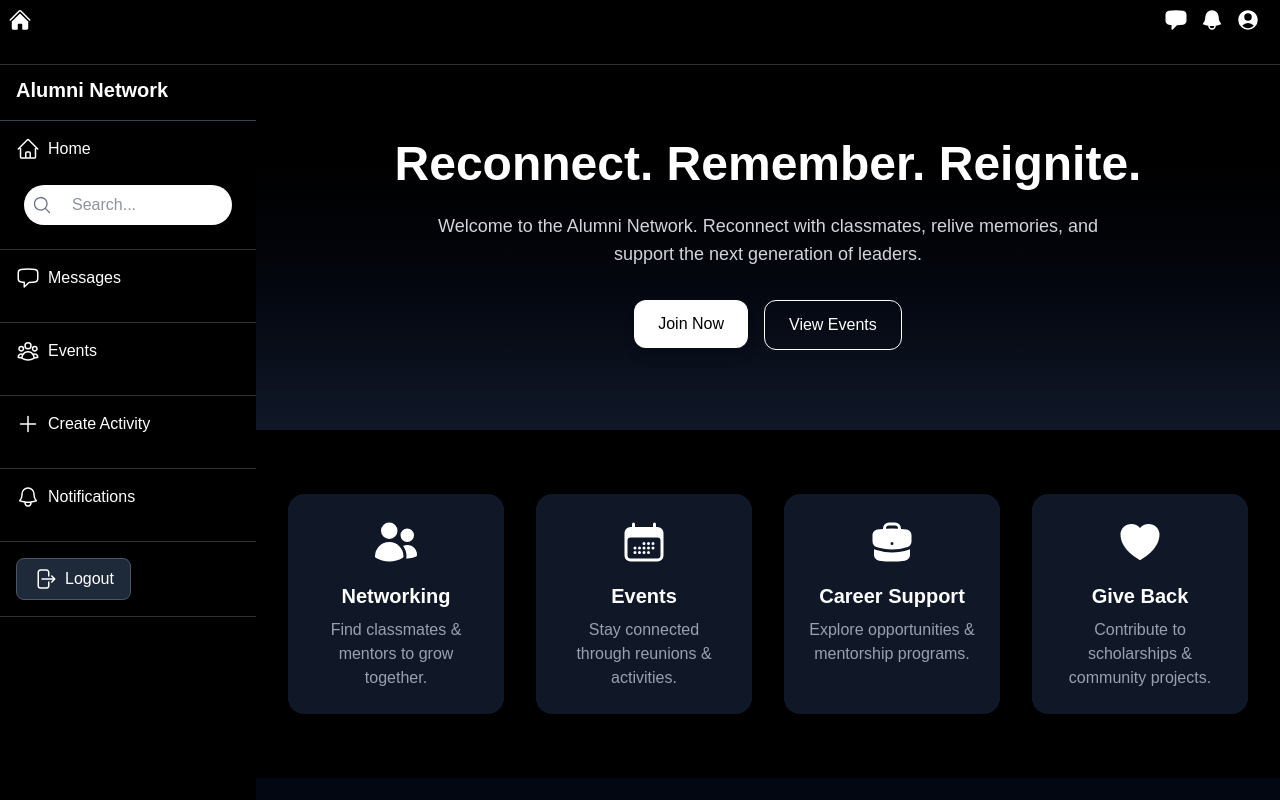
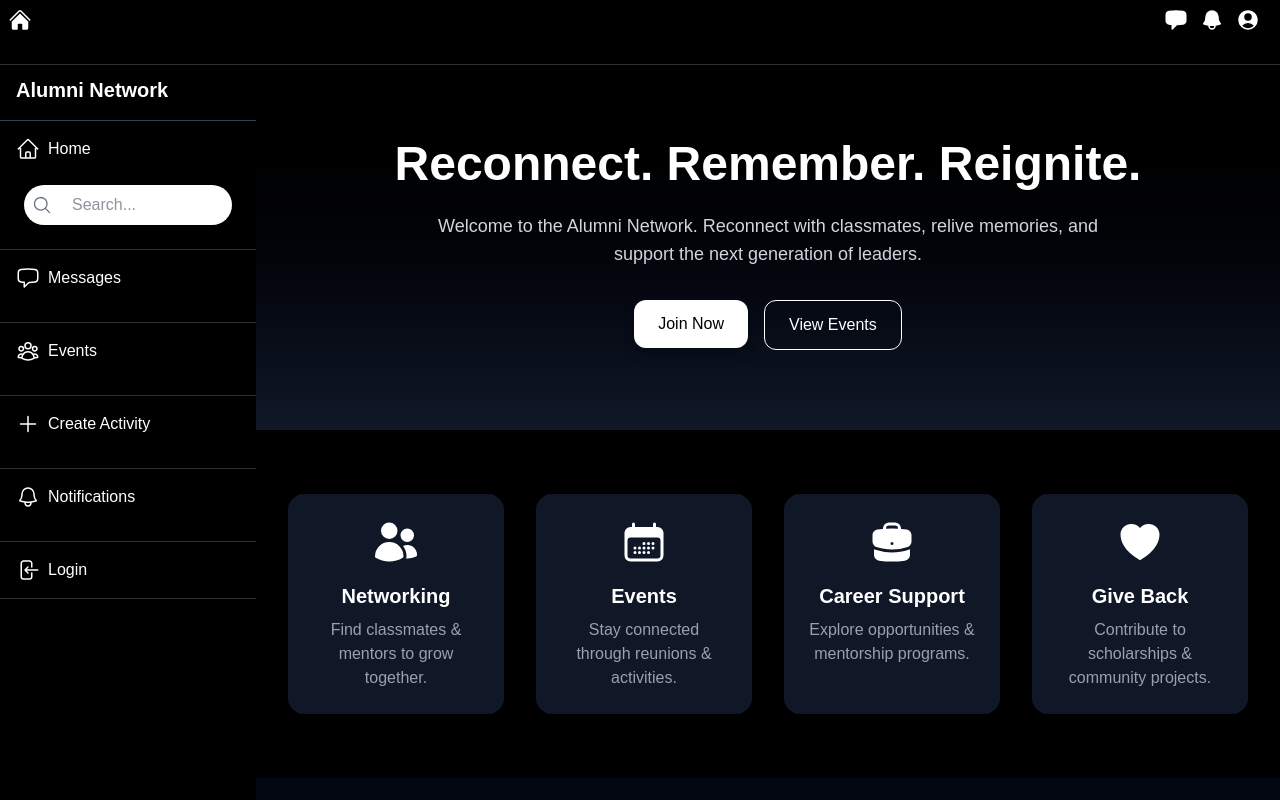
Before and after one commit to anamivale/glowing-sniffle, a Next.js app: page / in a window 1280 px wide. Shown: the top 800 px of the page. Built offline with nearby package versions, Linux system fonts and the light colour scheme; no server answers; the database is empty.

Commit message:
refactor: if authenticated signout else sign in

```diff
--- a/src/app/components/sidebar.jsx
+++ b/src/app/components/sidebar.jsx
@@ -5,7 +5,7 @@ import { usePathname, useRouter } from "next/navigation";
 import SearchBar from "./search";
 import {
   HomeIcon, BellIcon, ChatBubbleLeftIcon,
-  UserIcon, UserGroupIcon, PlusIcon, ArrowRightOnRectangleIcon,
+  UserIcon, UserGroupIcon, PlusIcon, ArrowRightOnRectangleIcon,ArrowLeftOnRectangleIcon,
   Bars3Icon, XMarkIcon
 } from '@heroicons/react/24/outline';
 import { getBrowserSupabase } from "@/lib/supabas";
@@ -23,7 +23,7 @@ export default function Sidebar() {
   const router = useRouter();
 
   // Fetch user session (don't redirect - let individual pages handle protection)
-  const {user, loading, error} = useAuth(false);
+  const { user, loading, error } = useAuth(false);
 
   const handleLogout = async () => {
     await supabase.auth.signOut();
@@ -95,10 +95,20 @@ export default function Sidebar() {
             </Link>
           </li>
           <li className="p-4 border-b border-gray-100/20">
-            <Button onClick={handleLogout} className="flex items-center" variant="secondary">
-              <ArrowRightOnRectangleIcon className="h-6 w-6 mr-2" />
-              Logout
-            </Button>
+            {
+              user ?
+
+                <Button onClick={handleLogout} className="flex items-center" variant="secondary">
+                  <ArrowRightOnRectangleIcon className="h-6 w-6 mr-2" />
+                  Logout
+                </Button>
+                :
+                <Link href="/login" className="flex items-center">
+                  <ArrowLeftOnRectangleIcon className="h-6 w-6 mr-2" />
+                  Login
+                </Link>
+
+            }
           </li>
         </ul>
       </aside>
```
